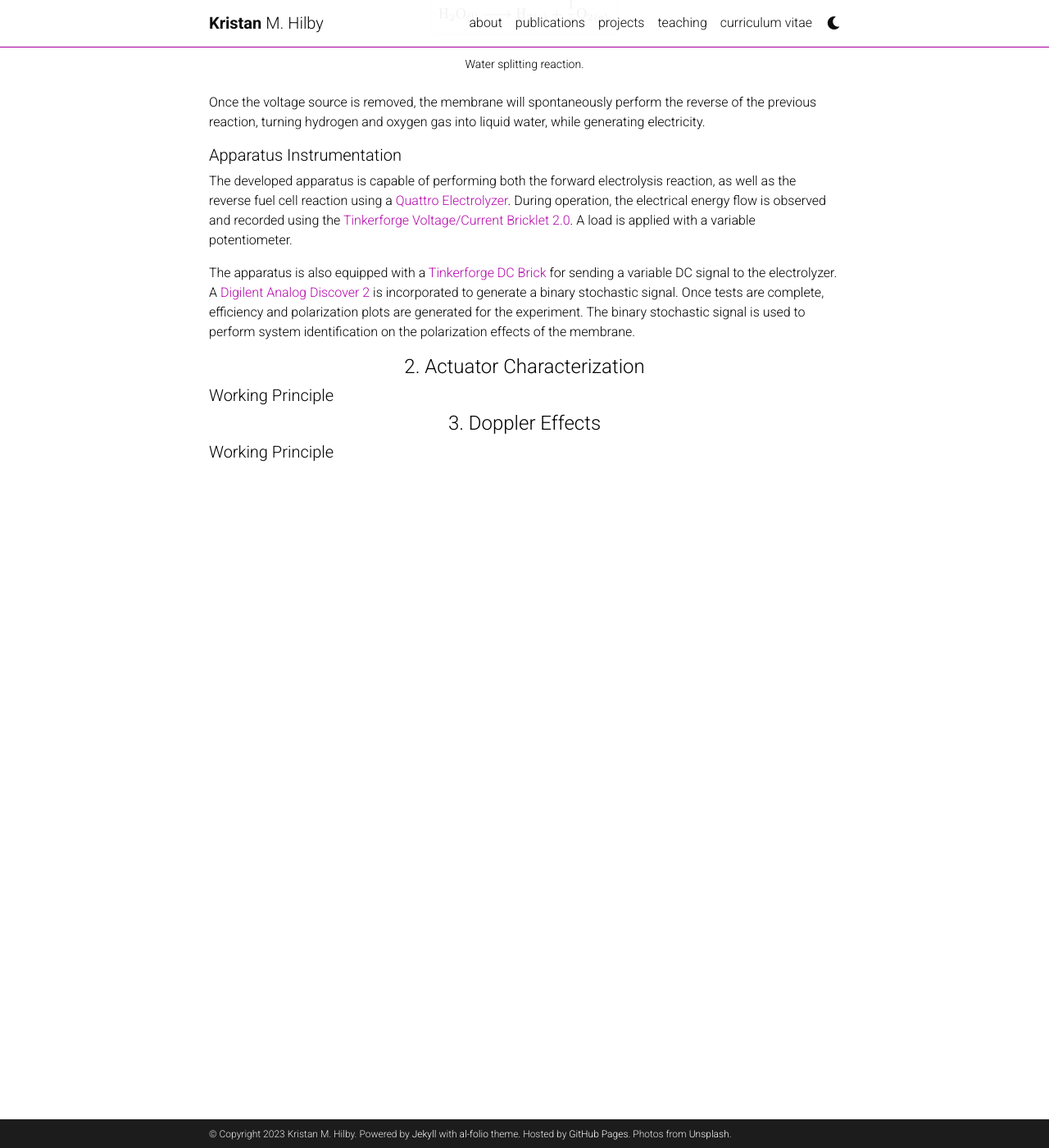
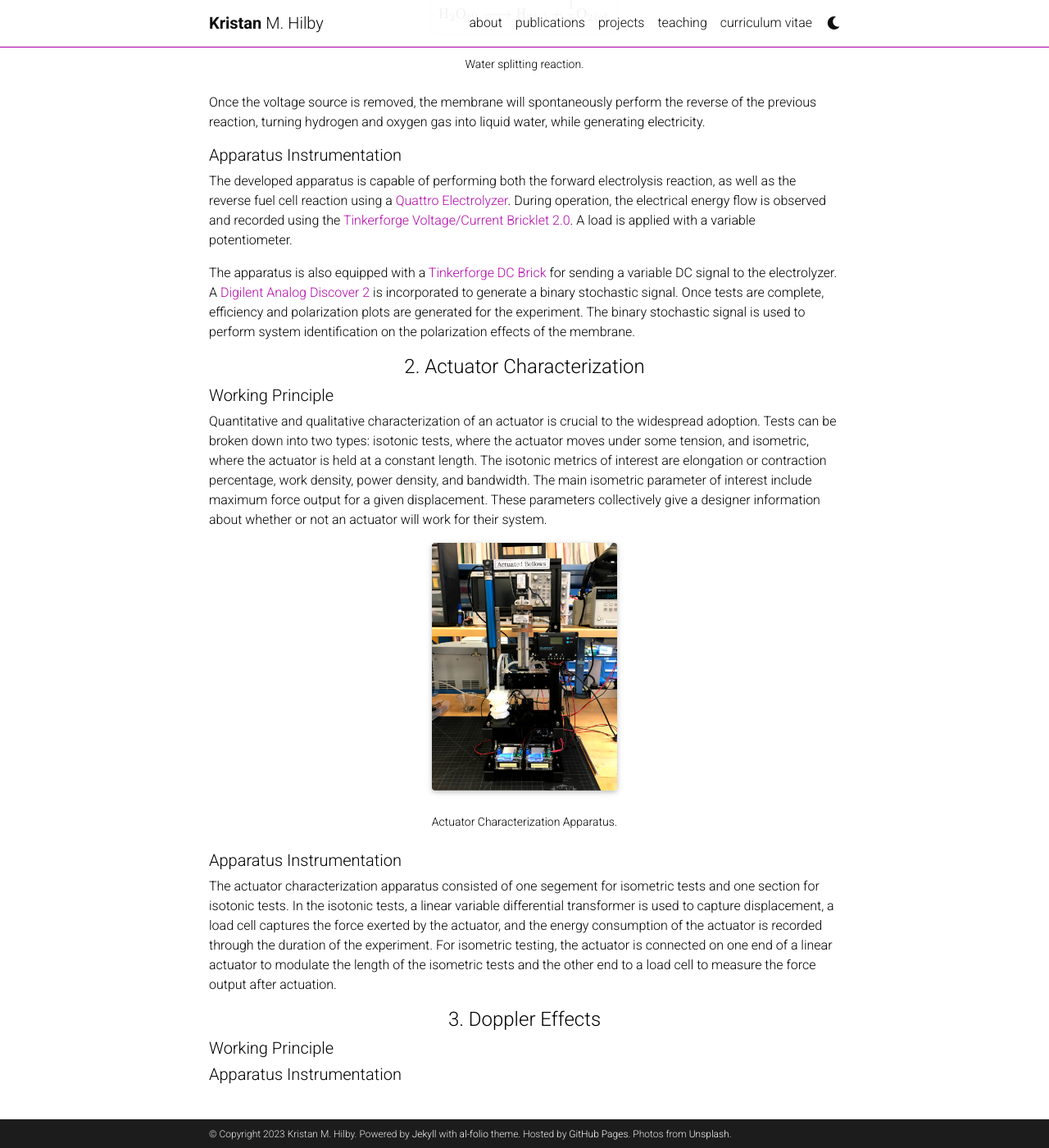
Before and after one commit to kristanhilby/kristanhilby.github.io, a Jekyll site: the page built from _teaching/11_project.md, in a window 1280 px wide and 1400 px high, scrolled down 1578 px. Shown: the whole window at 82% size. Built offline with Jekyll 4.4.1, drawn with Linux system fonts in a browser that asks for light colours; full-size pictures stand in for the smaller copies a plugin makes; comment, search, counter and statistics services are not loaded; a style sheet for code colours, icons or effects is not loaded.

Commit message:
Update 11_project.md

```diff
--- a/_teaching/11_project.md
+++ b/_teaching/11_project.md
@@ -25,7 +25,7 @@ I have personally worked to develop the following MICA setups:
 
 <div class="d-flex justify-content-center">
     <div class="col-sm-4 mt-3 mt-md-0">
-        {% include figure.html path="assets/img/MICA/revfc_render.png" title="example image" class="img-fluid rounded z-depth-1" %}
+        {% include figure.html path="assets/img/MICA/revfc_render.png" title="revfc_apparatus" class="img-fluid rounded z-depth-1" %}
     </div>
 </div>
 <div class="caption">
@@ -38,7 +38,7 @@ This apparatus includes a PEM that utilizes the following electrolysis reaction
 
 <div class="d-flex justify-content-center">
     <div class="col-sm-4 mt-3 mt-md-0">
-        {% include figure.html path="assets/img/MICA/electrolysis.png" title="example image" class="img-fluid rounded z-depth-1" %}
+        {% include figure.html path="assets/img/MICA/electrolysis.png" title="electrolysis_reaction" class="img-fluid rounded z-depth-1" %}
     </div>
 </div>
 <div class="caption">
@@ -55,9 +55,24 @@ The apparatus is also equipped with a [Tinkerforge DC Brick](https://www.tinkerf
 
 <h4 style="text-align: center;">2. Actuator Characterization</h4>
 
+##### Working Principle
+Quantitative and qualitative characterization of an actuator is crucial to the widespread adoption. Tests can be broken down into two types: isotonic tests, where the actuator moves under some tension, and isometric, where the actuator is held at a constant length. The isotonic metrics of interest are elongation or contraction percentage, work density, power density, and bandwidth. The main isometric parameter of interest include maximum force output for a given displacement. These parameters collectively give a designer information about whether or not an actuator will work for their system.
 
-##### Working Principle
+<div class="d-flex justify-content-center">
+    <div class="col-sm-4 mt-3 mt-md-0">
+        {% include figure.html path="assets/img/MICA/IMG_3989.jpg" title="actuator_characterization" class="img-fluid rounded z-depth-1" %}
+    </div>
+</div>
+<div class="caption">
+    Actuator Characterization Apparatus.
+</div>
+
+##### Apparatus Instrumentation
+
+The actuator characterization apparatus consisted of one segement for isometric tests and one section for isotonic tests. In the isotonic tests, a linear variable differential transformer is used to capture displacement, a load cell captures the force exerted by the actuator, and the energy consumption of the actuator is recorded through the duration of the experiment. For isometric testing, the actuator is connected on one end of a linear actuator to modulate the length of the isometric tests and the other end to a load cell to measure the force output after actuation.
 
 <h4 style="text-align: center;">3. Doppler Effects</h4>
 
 ##### Working Principle
+
+##### Apparatus Instrumentation
```
Also changed, not shown: other parts of _teaching/11_project.md (+1 -1 lines).
